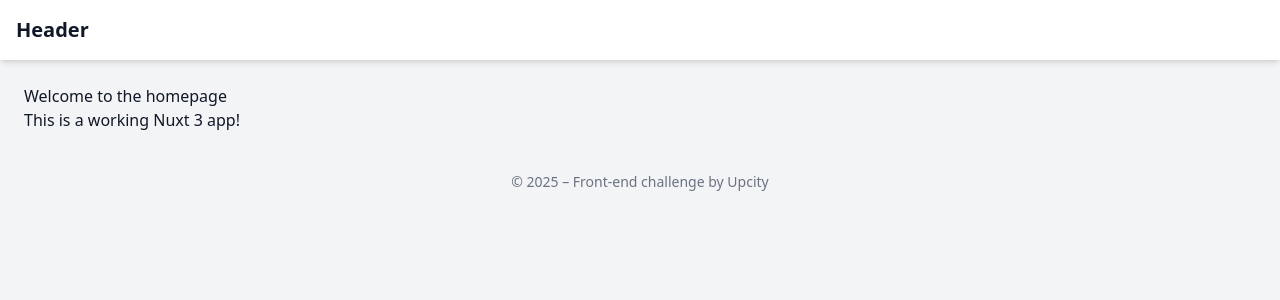
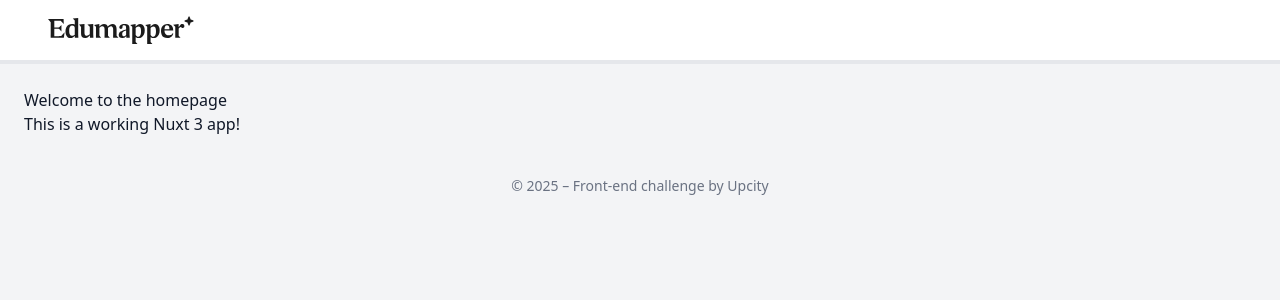
Before and after one commit to veverre/edumapper-test-front, a Nuxt app: page / in a window 1280 px wide. Shown: the top 300 px of the page. Built offline with nearby package versions, Linux system fonts and the light colour scheme.

Commit message:
feat: create header

```diff
--- /dev/null
+++ b/components/organisms/Header.vue
@@ -0,0 +1,10 @@
+<script setup>
+import Logo from '~/assets/images/Logo.svg'
+
+</script>
+
+<template>
+    <div class="w-full flex border-b-4 border-gray-200 bg-white py-4 px-4 xl:px-12">
+        <img :src="Logo" alt="logo de l'entreprise"/>
+    </div>
+</template>
--- a/layouts/default.vue
+++ b/layouts/default.vue
@@ -1,8 +1,11 @@
+<script setup lang="ts">
+import Header from '~/components/organisms/Header.vue';
+
+</script>
+
 <template>
     <div class="min-h-screen bg-gray-100 text-gray-900">
-        <header class="p-4 bg-white shadow-md">
-            <h1 class="text-xl font-bold">Header</h1>
-        </header>
+        <Header />
 
         <main class="p-6">
             <slot />
```
Also changed, not shown: assets/images/Logo.svg (added).
